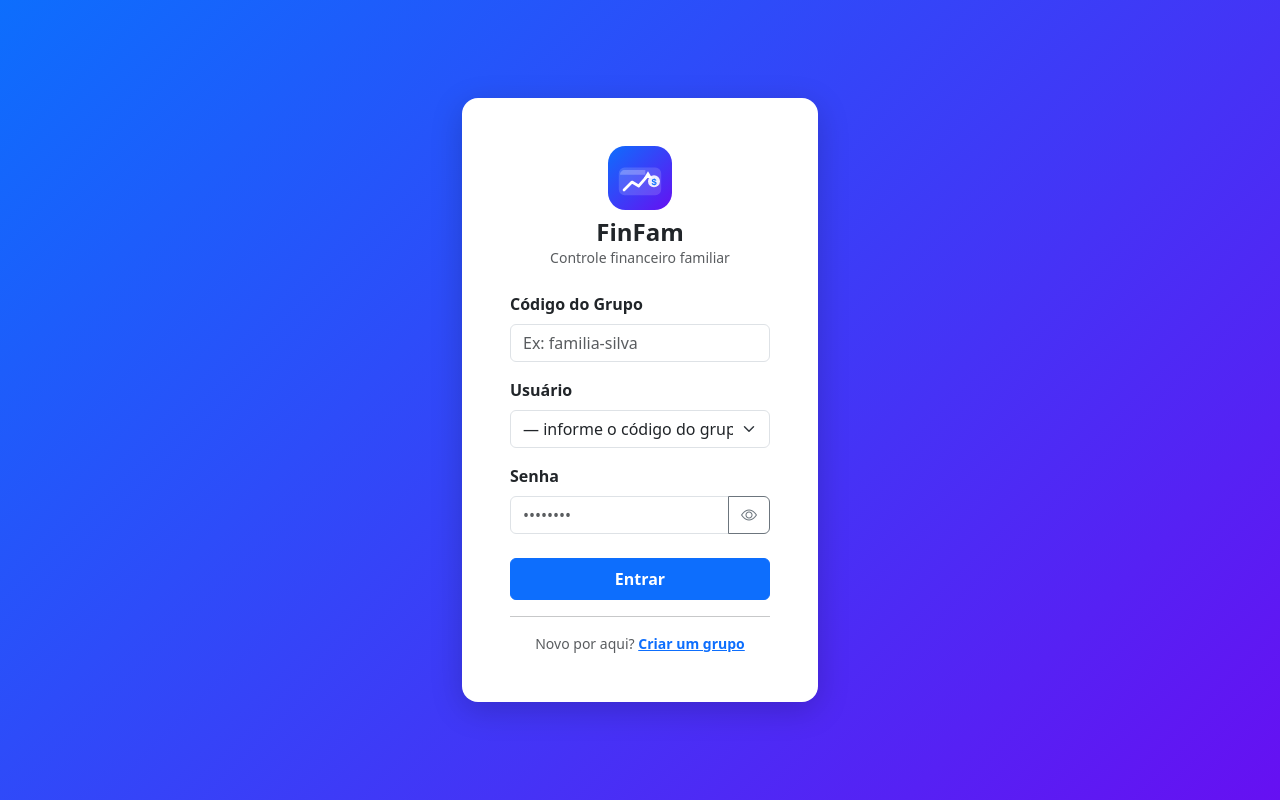
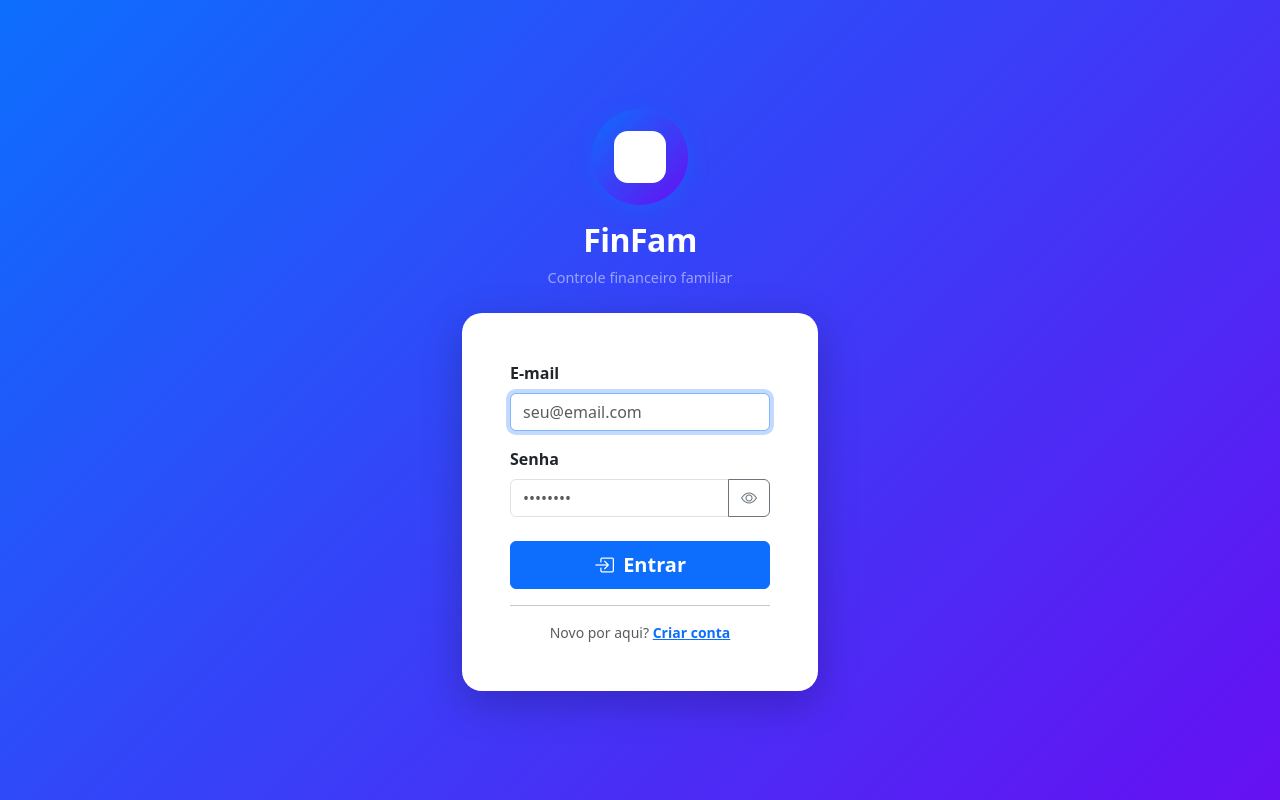
Before and after one commit to tpaixao13/controledegastos, a Flask app: template app/templates/auth/login.html in a window 1280 px wide. Run offline with Flask 3, Linux system fonts and the light colour scheme; the template is opened without the code that fills it: values that come from a table or form of the project are taken from there, others are empty; the visitor is signed in with stand-in values (Sample User, id 1); some libraries are stand-ins or nearby versions.

Commit message:
auto(Write): login.html"

```diff
--- a/app/templates/auth/login.html
+++ b/app/templates/auth/login.html
@@ -7,22 +7,47 @@
   <link href="https://cdn.jsdelivr.net/npm/bootstrap@5.3.3/dist/css/bootstrap.min.css" rel="stylesheet">
   <link href="https://cdn.jsdelivr.net/npm/bootstrap-icons@1.11.3/font/bootstrap-icons.min.css" rel="stylesheet">
   <style>
-    body { background: linear-gradient(135deg, #0d6efd 0%, #6610f2 100%); min-height: 100vh; }
-    .login-card { border: none; border-radius: 1rem; box-shadow: 0 8px 32px rgba(0,0,0,0.18); }
-    .login-logo { font-size: 2.5rem; color: #0d6efd; }
+    body {
+      background: linear-gradient(135deg, #0d6efd 0%, #6610f2 100%);
+      min-height: 100vh;
+    }
+    .login-card {
+      border: none;
+      border-radius: 1.25rem;
+      box-shadow: 0 12px 40px rgba(0,0,0,0.22);
+    }
+    .logo-wrap {
+      background: linear-gradient(135deg, #0d6efd, #6610f2);
+      border-radius: 50%;
+      width: 96px;
+      height: 96px;
+      display: flex;
+      align-items: center;
+      justify-content: center;
+      margin: 0 auto 1rem;
+      box-shadow: 0 4px 20px rgba(13,110,253,0.4);
+    }
+    .logo-wrap img { filter: brightness(0) invert(1); }
+    .app-title { font-size: 2rem; font-weight: 700; letter-spacing: -0.5px; }
+    .app-subtitle { color: #6c757d; font-size: 0.9rem; }
   </style>
 </head>
 <body class="d-flex align-items-center justify-content-center py-5">
   <div class="container">
     <div class="row justify-content-center">
-      <div class="col-12 col-sm-10 col-md-7 col-lg-5 col-xl-4">
+      <div class="col-12 col-sm-9 col-md-6 col-lg-5 col-xl-4">
+
+        <!-- Logo above card -->
+        <div class="text-center mb-4">
+          <div class="logo-wrap">
+            <img src="/static/images/logo.svg" alt="FinFam" width="52" height="52">
+          </div>
+          <h1 class="app-title text-white">FinFam</h1>
+          <p class="app-subtitle text-white-50">Controle financeiro familiar</p>
+        </div>
+
         <div class="card login-card">
           <div class="card-body p-4 p-sm-5">
-            <div class="text-center mb-4">
-              <img src="/static/images/logo.svg" alt="FinFam" width="64" height="64">
-              <h4 class="fw-bold mt-2 mb-0">FinFam</h4>
-              <p class="text-muted small">Controle financeiro familiar</p>
-            </div>
 
             {% with messages = get_flashed_messages(with_categories=true) %}
               {% for cat, msg in messages %}
@@ -37,53 +62,42 @@
               {{ form.hidden_tag() }}
 
               <div class="mb-3">
-                <label class="form-label fw-semibold">Código do Grupo</label>
-                <input type="text" name="tenant_code" id="tenant_code"
-                       class="form-control {{ 'is-invalid' if form.tenant_code.errors else '' }}"
-                       value="{{ prefill_code or request.form.get('tenant_code', '') }}"
-                       placeholder="Ex: familia-silva" autocomplete="off">
-                <div id="tenantStatus" class="form-text"></div>
-                {% for e in form.tenant_code.errors %}
-                <div class="invalid-feedback d-block">{{ e }}</div>{% endfor %}
-              </div>
-
-              <div class="mb-3">
-                <label class="form-label fw-semibold">Usuário</label>
-                <select name="user_id" id="user_id"
-                        class="form-select {{ 'is-invalid' if form.user_id.errors else '' }}">
-                  {% if form.user_id.choices and form.user_id.choices[0][0] != 0 %}
-                    {% for val, label in form.user_id.choices %}
-                    <option value="{{ val }}">{{ label }}</option>
-                    {% endfor %}
-                  {% else %}
-                  <option value="">— informe o código do grupo —</option>
-                  {% endif %}
-                </select>
-                {% for e in form.user_id.errors %}<div class="invalid-feedback">{{ e }}</div>{% endfor %}
+                <label class="form-label fw-semibold">E-mail</label>
+                <input type="email" name="email"
+                       class="form-control {{ 'is-invalid' if form.email.errors else '' }}"
+                       value="{{ request.form.get('email', '') }}"
+                       placeholder="seu@email.com" autocomplete="email" autofocus>
+                {% for e in form.email.errors %}
+                <div class="invalid-feedback">{{ e }}</div>{% endfor %}
               </div>
 
               <div class="mb-4">
                 <label class="form-label fw-semibold">Senha</label>
                 <div class="input-group">
-                  <input name="password" class="form-control {{ 'is-invalid' if form.password.errors else '' }}"
-                         id="password" type="password" placeholder="••••••••">
+                  <input name="password" id="password" type="password"
+                         class="form-control {{ 'is-invalid' if form.password.errors else '' }}"
+                         placeholder="••••••••" autocomplete="current-password">
                   <button class="btn btn-outline-secondary" type="button" id="togglePwd">
                     <i class="bi bi-eye" id="eyeIcon"></i>
                   </button>
-                  {% for e in form.password.errors %}<div class="invalid-feedback">{{ e }}</div>{% endfor %}
+                  {% for e in form.password.errors %}
+                  <div class="invalid-feedback">{{ e }}</div>{% endfor %}
                 </div>
               </div>
 
-              <button type="submit" class="btn btn-primary w-100 fw-semibold py-2">Entrar</button>
+              <button type="submit" class="btn btn-primary w-100 fw-semibold py-2 fs-5">
+                <i class="bi bi-box-arrow-in-right me-1"></i> Entrar
+              </button>
             </form>
 
             <hr class="my-3">
             <p class="text-center text-muted small mb-0">
               Novo por aqui?
-              <a href="{{ url_for('auth.register') }}" class="fw-semibold">Criar um grupo</a>
+              <a href="{{ url_for('auth.register') }}" class="fw-semibold">Criar conta</a>
             </p>
           </div>
         </div>
+
       </div>
     </div>
   </div>
@@ -101,45 +115,6 @@
         icon.className = 'bi bi-eye';
       }
     });
-
-    async function loadUsers(code) {
-      const sel = document.getElementById('user_id');
-      const status = document.getElementById('tenantStatus');
-      if (!code) {
-        sel.innerHTML = '<option value="">— informe o código do grupo —</option>';
-        status.textContent = '';
-        return;
-      }
-      try {
-        const resp = await fetch(`/auth/tenant-users?code=${encodeURIComponent(code)}`);
-        const users = await resp.json();
-        if (users.length === 0) {
-          sel.innerHTML = '<option value="">Grupo não encontrado</option>';
-          status.textContent = 'Código inválido.';
-          status.className = 'form-text text-danger';
-        } else {
-          sel.innerHTML = users.map(u => `<option value="${u.id}">${u.name}</option>`).join('');
-          status.textContent = `${users.length} membro(s) encontrado(s).`;
-          status.className = 'form-text text-success';
-        }
-      } catch (e) {
-        status.textContent = 'Erro ao buscar membros.';
-        status.className = 'form-text text-danger';
-      }
-    }
-
-    document.getElementById('tenant_code').addEventListener('blur', function () {
-      loadUsers(this.value.trim());
-    });
-
-    // Se já há um código pré-preenchido (erro de validação) e o dropdown está vazio, recarrega
-    (function () {
-      const code = document.getElementById('tenant_code').value.trim();
-      const sel = document.getElementById('user_id');
-      if (code && sel.options.length === 1 && !sel.options[0].value) {
-        loadUsers(code);
-      }
-    })();
   </script>
 </body>
 </html>
```
